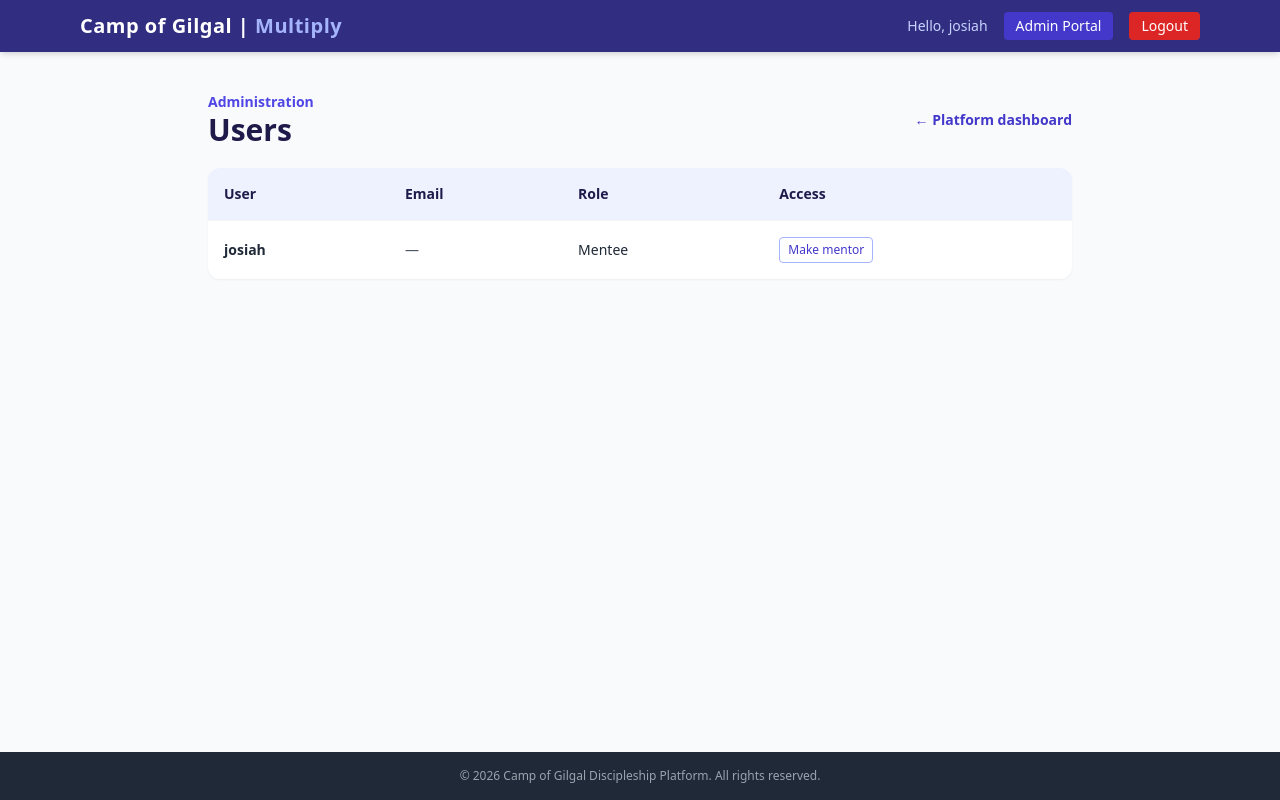
After one commit to danijossy590-source/multiplication-dashboard, a Django app: page /admin/users/ in a window 1280 px wide. The commit adds this page. Run offline with Django 5.2, Linux system fonts and the light colour scheme; a user stored in the database is signed in; data comes from the database, SQL or seed files in the repository; parts of the project's set-up code (start-up, migrations or seed data) failed here and were passed over; some libraries are stand-ins or nearby versions.

Commit message:
Admin Fix

```diff
--- a/accounts/views.py
+++ b/accounts/views.py
@@ -1,10 +1,13 @@
 from django.shortcuts import render, redirect, get_object_or_404
 from django.contrib.auth import login
-from django.contrib.auth.decorators import login_required
+from django.contrib.auth.decorators import login_required, user_passes_test
 from django.contrib.auth.views import LoginView
 from django.contrib import messages
 from .forms import CustomUserCreationForm, CustomUserChangeForm
 from .models import CustomUser, Mentorship
+from pods.models import Pod
+from curriculum.models import Lesson
+from growth.models import Assignment, Reflection
 
 
 class RoleBasedLoginView(LoginView):
@@ -14,6 +17,55 @@ class RoleBasedLoginView(LoginView):
         if self.request.user.is_staff or self.request.user.is_superuser:
             return '/admin/'
         return super().get_success_url()
+
+
+def admin_required(user):
+    return user.is_authenticated and (user.is_staff or user.is_superuser)
+
+
+@user_passes_test(admin_required, login_url='login')
+def admin_dashboard(request):
+    context = {
+        'total_users': CustomUser.objects.count(),
+        'admins': CustomUser.objects.filter(is_staff=True).count(),
+        'mentors': CustomUser.objects.filter(role='mentor').count(),
+        'mentees': CustomUser.objects.filter(role='mentee').count(),
+        'total_pods': Pod.objects.count(),
+        'total_lessons': Lesson.objects.count(),
+        'total_assignments': Assignment.objects.count(),
+        'pending_reflections': Reflection.objects.filter(is_approved=False).count(),
+        'recent_users': CustomUser.objects.order_by('-date_joined')[:8],
+        'recent_pods': Pod.objects.select_related('leader').order_by('-created_at')[:6],
+        'recent_reflections': Reflection.objects.select_related(
+            'user', 'assignment'
+        ).order_by('-submitted_at')[:6],
+    }
+    return render(request, 'accounts/admin_dashboard.html', context)
+
+
+@user_passes_test(admin_required, login_url='login')
+def admin_users(request):
+    if request.method == 'POST':
+        user = get_object_or_404(CustomUser, pk=request.POST.get('user_id'))
+        action = request.POST.get('action')
+        if action == 'make_admin':
+            user.role = 'admin'
+            user.is_staff = True
+            user.is_superuser = True
+        elif action == 'make_mentor':
+            user.role = 'mentor'
+            user.is_staff = False
+            user.is_superuser = False
+        elif action == 'make_mentee':
+            user.role = 'mentee'
+            user.is_staff = False
+            user.is_superuser = False
+        user.save()
+        messages.success(request, f"{user.username} was updated.")
+        return redirect('admin_users')
+
+    users = CustomUser.objects.order_by('-date_joined')
+    return render(request, 'accounts/admin_users.html', {'users': users})
 
 
 def landing_view(request):
@@ -49,7 +101,7 @@ def register_view(request):
 @login_required
 def profile_view(request):
     if request.user.is_staff or request.user.is_superuser:
-        return redirect('/admin/')
+        return redirect('admin_dashboard')
 
     mentors = Mentorship.objects.filter(mentee=request.user).select_related('mentor')
     mentees = Mentorship.objects.filter(mentor=request.user).select_related('mentee')
--- a/config/urls.py
+++ b/config/urls.py
@@ -14,16 +14,16 @@ Including another URLconf
     1. Import the include() function: from django.urls import include, path
     2. Add a URL to urlpatterns:  path('blog/', include('blog.urls'))
 """
-from django.contrib import admin
 from django.urls import path, include
 from django.conf import settings
 from django.conf.urls.static import static
-from accounts.views import landing_view
+from accounts.views import admin_dashboard, admin_users, landing_view
 
 urlpatterns = [
     path('', landing_view, name='landing'),
 
-    path('admin/', admin.site.urls),
+    path('admin/', admin_dashboard, name='admin_dashboard'),
+    path('admin/users/', admin_users, name='admin_users'),
     path('accounts/', include('accounts.urls')),
     path('pods/', include('pods.urls')),
     path('curriculum/', include('curriculum.urls')),
--- /dev/null
+++ b/templates/accounts/admin_users.html
@@ -0,0 +1,36 @@
+{% extends 'base.html' %}
+
+{% block title %}Manage Users | Multiply{% endblock %}
+
+{% block content %}
+<div class="space-y-5">
+    <div class="flex flex-col gap-3 sm:flex-row sm:items-center sm:justify-between">
+        <div><p class="text-sm font-semibold text-indigo-600">Administration</p><h1 class="text-2xl sm:text-3xl font-bold text-indigo-950">Users</h1></div>
+        <a href="{% url 'admin_dashboard' %}" class="text-sm font-semibold text-indigo-700 hover:underline">← Platform dashboard</a>
+    </div>
+
+    <div class="overflow-x-auto rounded-xl bg-white shadow-sm">
+        <table class="w-full min-w-[680px] text-left text-sm">
+            <thead class="bg-indigo-50 text-indigo-950"><tr><th class="p-3 sm:p-4">User</th><th class="p-3 sm:p-4">Email</th><th class="p-3 sm:p-4">Role</th><th class="p-3 sm:p-4">Access</th></tr></thead>
+            <tbody>
+            {% for person in users %}
+                <tr class="border-t border-gray-100">
+                    <td class="p-3 sm:p-4 font-semibold">{{ person.username }}</td>
+                    <td class="max-w-[220px] truncate p-3 sm:p-4 text-gray-600">{{ person.email|default:"—" }}</td>
+                    <td class="p-3 sm:p-4">{{ person.get_role_display }}</td>
+                    <td class="p-3 sm:p-4">
+                        <form method="post" class="flex flex-wrap gap-2">
+                            {% csrf_token %}
+                            <input type="hidden" name="user_id" value="{{ person.pk }}">
+                            {% if not person.is_staff %}<button name="action" value="make_admin" class="rounded bg-indigo-800 px-2 py-1 text-xs text-white hover:bg-indigo-900">Make admin</button>{% endif %}
+                            {% if person.role != 'mentor' %}<button name="action" value="make_mentor" class="rounded border border-indigo-300 px-2 py-1 text-xs text-indigo-700">Make mentor</button>{% endif %}
+                            {% if person.role != 'mentee' %}<button name="action" value="make_mentee" class="rounded border border-gray-300 px-2 py-1 text-xs text-gray-700">Make mentee</button>{% endif %}
+                        </form>
+                    </td>
+                </tr>
+            {% empty %}<tr><td colspan="4" class="p-6 text-center text-gray-500">No users found.</td></tr>{% endfor %}
+            </tbody>
+        </table>
+    </div>
+</div>
+{% endblock %}
--- a/templates/accounts/login.html
+++ b/templates/accounts/login.html
@@ -3,7 +3,7 @@
 {% block title %}Login | Multiply{% endblock %}
 
 {% block content %}
-<div class="bg-white p-8 rounded-lg shadow-md max-w-md mx-auto">
+<div class="bg-white p-5 sm:p-8 rounded-xl shadow-md w-full max-w-md mx-auto">
     <h2 class="text-2xl font-bold mb-6 text-center text-indigo-900">Login to Multiply</h2>
 
     <form method="post" class="space-y-4">
--- a/templates/base.html
+++ b/templates/base.html
@@ -6,18 +6,29 @@
     <title>{% block title %}Camp of Gilgal - Multiply{% endblock %}</title>
     <!-- Simple CDN CSS (Tailwind CSS for modern styling) -->
     <script src="https://cdn.tailwindcss.com"></script>
+    <style>
+        form p { margin-bottom: 1rem; }
+        form label { display: block; margin-bottom: 0.35rem; color: #3730a3; font-size: 0.875rem; font-weight: 700; }
+        form input:not([type="checkbox"]):not([type="radio"]), form select, form textarea {
+            box-sizing: border-box; width: 100%; min-height: 42px; border: 1px solid #d1d5db;
+            border-radius: 0.5rem; padding: 0.65rem 0.75rem; background: #fff;
+        }
+        form input:focus, form select:focus, form textarea:focus { outline: 2px solid #818cf8; border-color: #818cf8; }
+        .errorlist { color: #b91c1c; font-size: 0.875rem; margin-bottom: 0.5rem; }
+        @media (max-width: 640px) { main { padding-top: 1rem !important; } }
+    </style>
 </head>
 <body class="bg-gray-50 text-gray-800 flex flex-col min-h-screen">
 
     <!-- Navigation Header -->
     <nav class="bg-indigo-900 text-white shadow-md">
-        <div class="max-w-6xl mx-auto px-4 py-3 flex justify-between items-center">
-            <a href="{% url 'landing' %}" class="font-bold text-xl tracking-wide">Camp of Gilgal | <span class="text-indigo-300">Multiply</span></a>
-            <div class="space-x-4">
+        <div class="max-w-6xl mx-auto px-4 py-3 flex flex-col gap-3 sm:flex-row sm:justify-between sm:items-center">
+            <a href="{% url 'landing' %}" class="font-bold text-lg sm:text-xl tracking-wide">Camp of Gilgal | <span class="text-indigo-300">Multiply</span></a>
+            <div class="flex flex-wrap items-center gap-2 sm:gap-4">
                 {% if user.is_authenticated %}
                     <span class="text-sm text-indigo-200">Hello, {{ user.username }}</span>
                     {% if user.is_staff or user.is_superuser %}
-                        <a href="{% url 'admin:index' %}" class="hover:underline">Admin Portal</a>
+                        <a href="{% url 'admin_dashboard' %}" class="rounded bg-indigo-700 px-3 py-1 text-sm hover:bg-indigo-600">Admin Portal</a>
                     {% else %}
                         <a href="{% url 'profile' %}" class="hover:underline">My Profile</a>
                     {% endif %}
--- a/templates/sign_up.html
+++ b/templates/sign_up.html
@@ -3,7 +3,7 @@
 {% block title %}Sign Up | Multiply{% endblock %}
 
 {% block content %}
-<div class="bg-white p-8 rounded-lg shadow-md max-w-md mx-auto">
+<div class="bg-white p-5 sm:p-8 rounded-xl shadow-md w-full max-w-lg mx-auto">
     <h2 class="text-2xl font-bold mb-6 text-center text-indigo-900">Create Your Account</h2>
 
     <form method="post" class="space-y-4">
```
Also changed, not shown: accounts/tests.py (+53 -1 lines), templates/accounts/admin_dashboard.html (added, +50 -0 lines).
